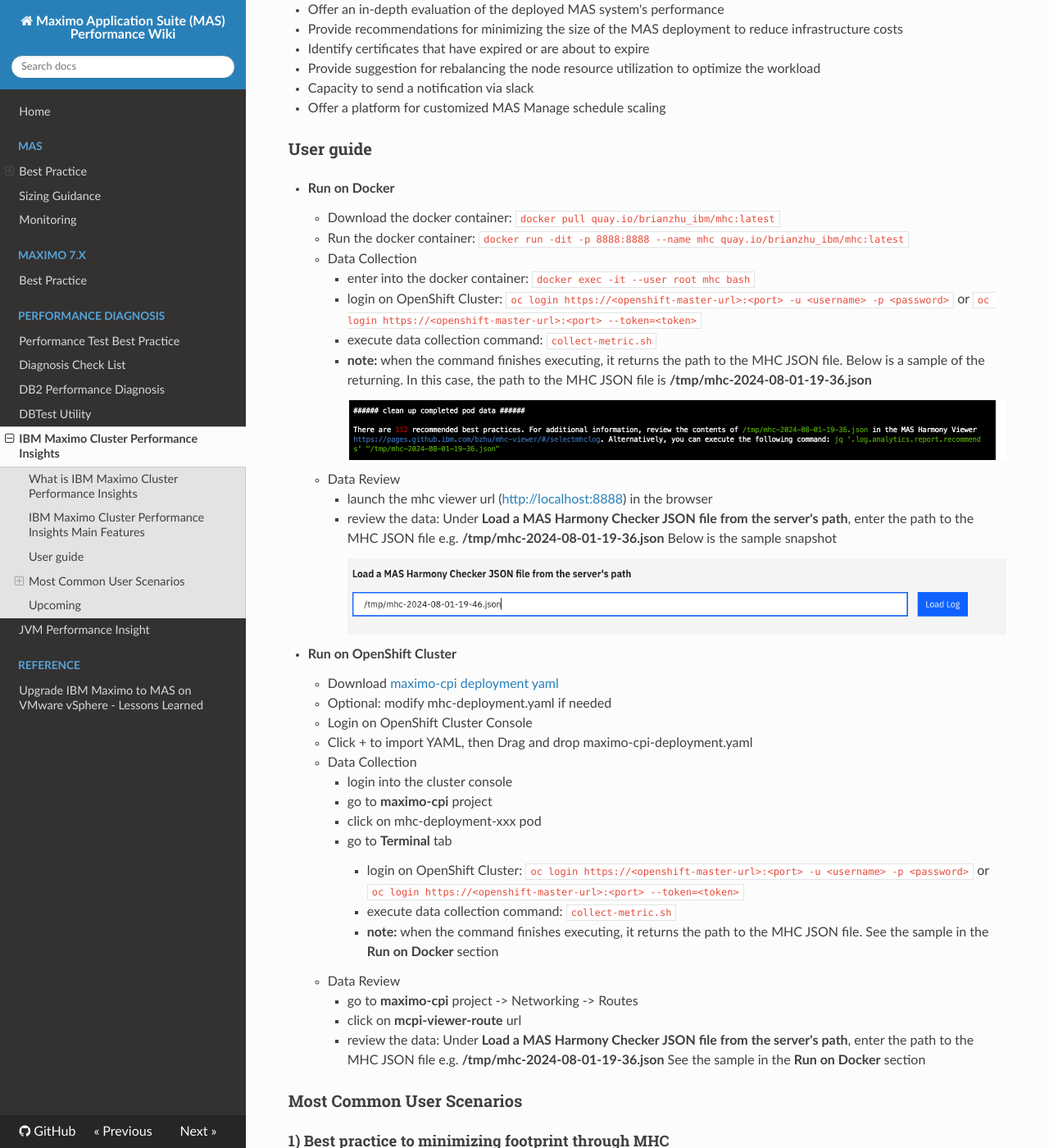
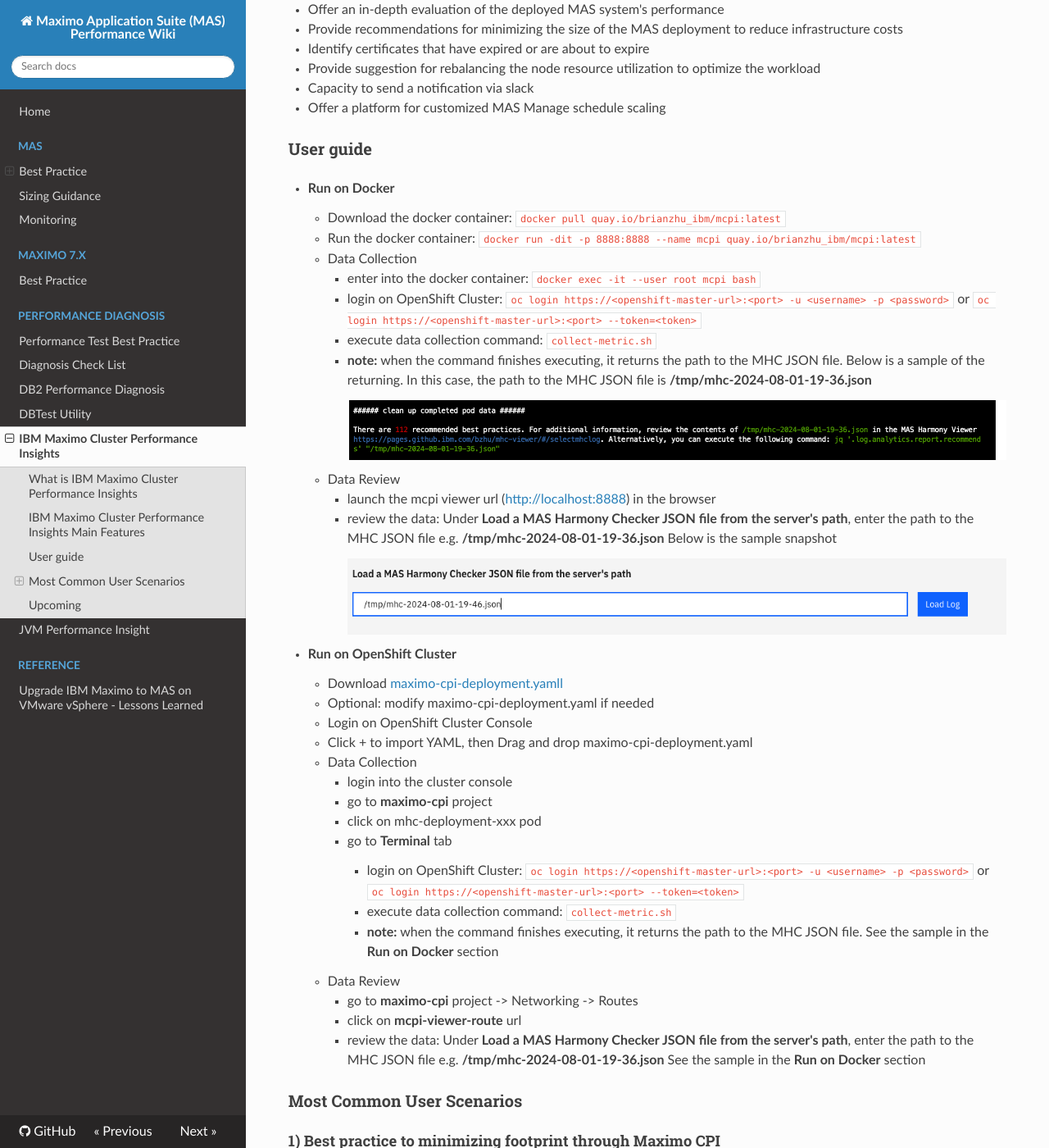
Before and after one commit to ibm-mas/mas-performance, an MkDocs documentation site: the page built from docs/pd/mcpi/maximo-cpi.md, in a window 1280 px wide and 1400 px high, scrolled down 817 px. Shown: the whole window at 82% size. Built offline with MkDocs 1.6.1, drawn with Linux system fonts in a browser that asks for light colours; nearby versions of some CDN libraries; some of the changed text lies outside the part shown.

Commit message:
[patch] add IBM Maximo CPI

```diff
--- a/docs/pd/mcpi/maximo-cpi.md
+++ b/docs/pd/mcpi/maximo-cpi.md
@@ -31,22 +31,22 @@
 ### User guide
 
 - **Run on Docker**
-    - Download the docker container: `docker pull quay.io/brianzhu_ibm/mhc:latest`
-    - Run the docker container: `docker run -dit -p 8888:8888 --name mhc quay.io/brianzhu_ibm/mhc:latest`
+    - Download the docker container: `docker pull quay.io/brianzhu_ibm/mcpi:latest`
+    - Run the docker container: `docker run -dit -p 8888:8888 --name mcpi quay.io/brianzhu_ibm/mcpi:latest`
     - Data Collection
-        - enter into the docker container: `docker exec -it --user root mhc bash`
+        - enter into the docker container: `docker exec -it --user root mcpi bash`
         - login on OpenShift Cluster: `oc login https://<openshift-master-url>:<port> -u <username> -p <password>` or `oc login https://<openshift-master-url>:<port> --token=<token>`
         - execute data collection command: `collect-metric.sh`
         - **note:** when the command finishes executing, it returns the path to the MHC JSON file. Below is a sample of the returning. In this case, the path to the MHC JSON file is **/tmp/mhc-2024-08-01-19-36.json**
         ![alt text](image.png)
     - Data Review
-        - launch the mhc viewer url ([http://localhost:8888](http://localhost:8888)) in the browser
+        - launch the mcpi viewer url ([http://localhost:8888](http://localhost:8888)) in the browser
         - review the data: Under **Load a MAS Harmony Checker JSON file from the server's path**, enter the path to the MHC JSON file e.g. **/tmp/mhc-2024-08-01-19-36.json** Below is the sample snapshot
         ![alt text](image-1.png)
 
 - **Run on OpenShift Cluster**
-    - Download [maximo-cpi deployment yaml](./maximo-cpi-deployment.yaml)
-    - Optional: modify mhc-deployment.yaml if needed
+    - Download [maximo-cpi-deployment.yamll](./maximo-cpi-deployment.yaml)
+    - Optional: modify maximo-cpi-deployment.yaml if needed
     - Login on OpenShift Cluster Console
     - Click + to import YAML, then Drag and drop maximo-cpi-deployment.yaml
     - Data Collection
@@ -65,7 +65,7 @@
 
 ### Most Common User Scenarios
 
-#### 1) Best practice to minimizing footprint through MHC
+#### 1) Best practice to minimizing footprint through Maximo CPI
 
 - Step 1: Eliminate the surplus nodes if exist
 - Step 2: Balance CPU and Memory Request%; Align CPU and Memory Requests to match hardware specifications, such as a ratio of 1:4 or 1:8.
@@ -75,7 +75,7 @@
 #### 2) Best practice for performance troubleshooting and configuration checking
 
 - Step 1: Heatmap viewer provides the problematic pods and nodes
-- Step 2: Harmony Checker viewer provides the metric details
+- Step 2: Maximo CPI viewer provides the metric details
 - Step 3: Identify the severity and functional impacts
 - Step 4: Vertically and horizontally adjust the pod/service/node and apply the recommended OpenShift Configuration if needed
 - Repeat Step 1 – 4 if needed
```
